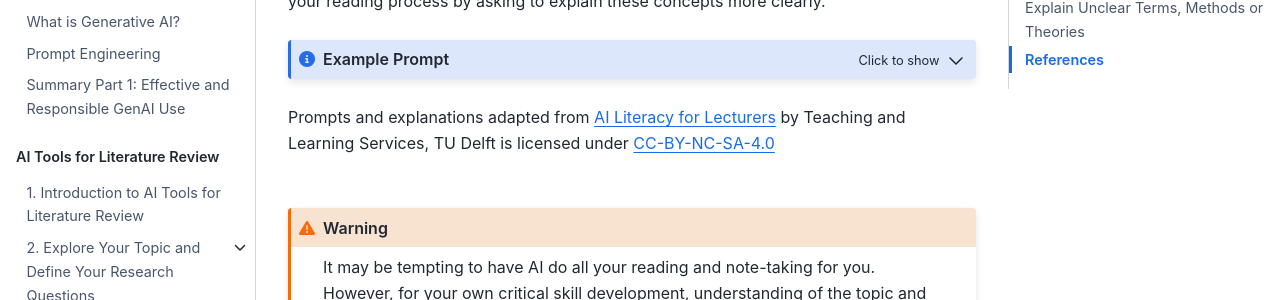
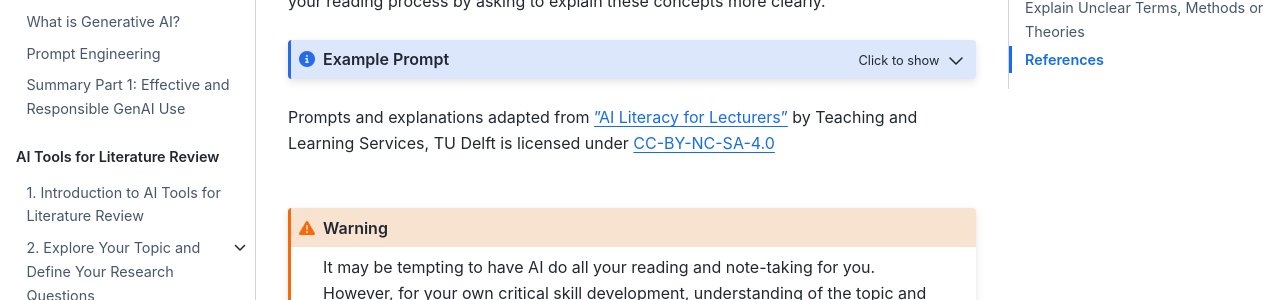
Before and after one commit to lwalma/ai-lit-review, a Jupyter Book: the page built from book/part2/4a-reading.md, in a window 1280 px wide and 900 px high, scrolled down 1661 px. Shown: the part 153-453 px from the top of the window. Built offline with Jupyter Book 1.0.4 settings and Sphinx 7.4.7 and the Sphinx Book theme 1.1.4, drawn with Linux system fonts in a browser that asks for light colours; comment, search, counter and statistics services are not loaded.

````diff
--- a/book/part2/4a-reading.md
+++ b/book/part2/4a-reading.md
@@ -48,7 +48,7 @@ When you are scanning or close reading a text, you may encounter terms, methods
 :class: dropdown note
 You are an expert science communicator in the field of [topic]. You are explaining concepts from the field to a [x year] student. Explain in 3-4 sentences the concept of [term not understood yet]. After this, provide a more detailed explanation, including one example and one common misconception.
 ```
-Prompts and explanations adapted from <a href="https://www.tudelft.nl/teaching-support/educational-training/continuing-professional-development/ai-literacy-for-lecturers" target=_blank>AI Literacy for Lecturers</a> by Teaching and Learning Services, TU Delft is licensed under <a href="https://creativecommons.org/licenses/by-nc-sa/4.0/" target=_blank>CC-BY-NC-SA-4.0</a><br><br>
+Prompts and explanations adapted from <a href="https://www.tudelft.nl/teaching-support/educational-training/continuing-professional-development/ai-literacy-for-lecturers" target=_blank>"AI Literacy for Lecturers"</a> by Teaching and Learning Services, TU Delft is licensed under <a href="https://creativecommons.org/licenses/by-nc-sa/4.0/" target=_blank>CC-BY-NC-SA-4.0</a><br><br>
 
 ```{warning}
 It may be tempting to have AI do all your reading and note-taking for you. However, for your own critical skill development, understanding of the topic and an accurate analysis, it is better to read the key articles yourself. By prioritising your reading order, reserving close reading only for sources key to your project and applying proper reading strategies you can save yourself a lot of time as you go through the process.
````
